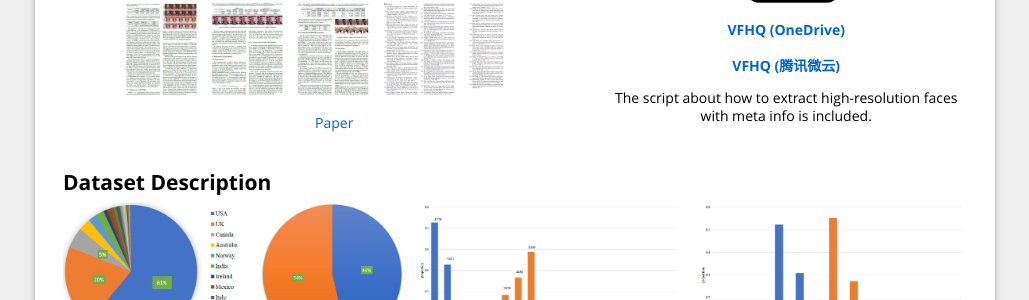
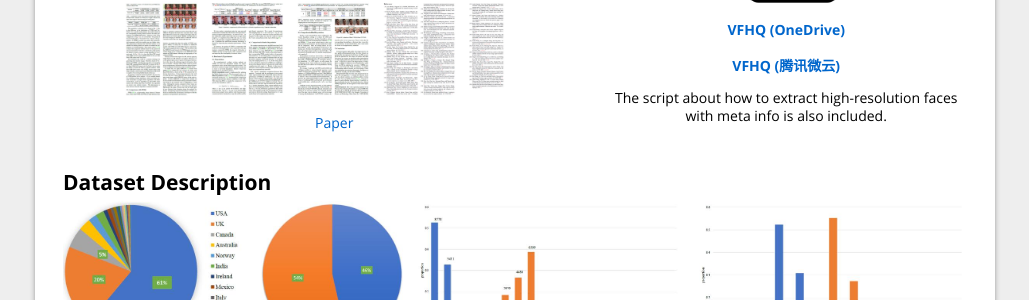
Before and after one commit to LiangbinXie/LiangbinXie.github.io, a Jekyll site: the page projects/vfhq.html, which Jekyll copies as it is, in a window 1280 px wide. Shown: the part 1343-1643 px from the top of the page, without its empty margins (125-1154 px from the left). Built offline with Jekyll 4.4.1, drawn with Linux system fonts in a browser that asks for light colours; formulas are drawn with MathJax 3.

Commit message:
update vfhq project

```diff
--- a/projects/vfhq.html
+++ b/projects/vfhq.html
@@ -197,7 +197,8 @@
                 <span class=" block-text">
                   <a href="https://share.weiyun.com/RB8c5NlN" target="_blank"> <strong>&nbsp;VFHQ
                       (腾讯微云)&nbsp;</strong></a>
-                  <p align="center">The script about how to extract high-resolution faces with meta info is included.
+                  <p align="center">The script about how to extract high-resolution faces with meta info is also
+                    included.
                   </p>
                 </span>
               </center>
```
